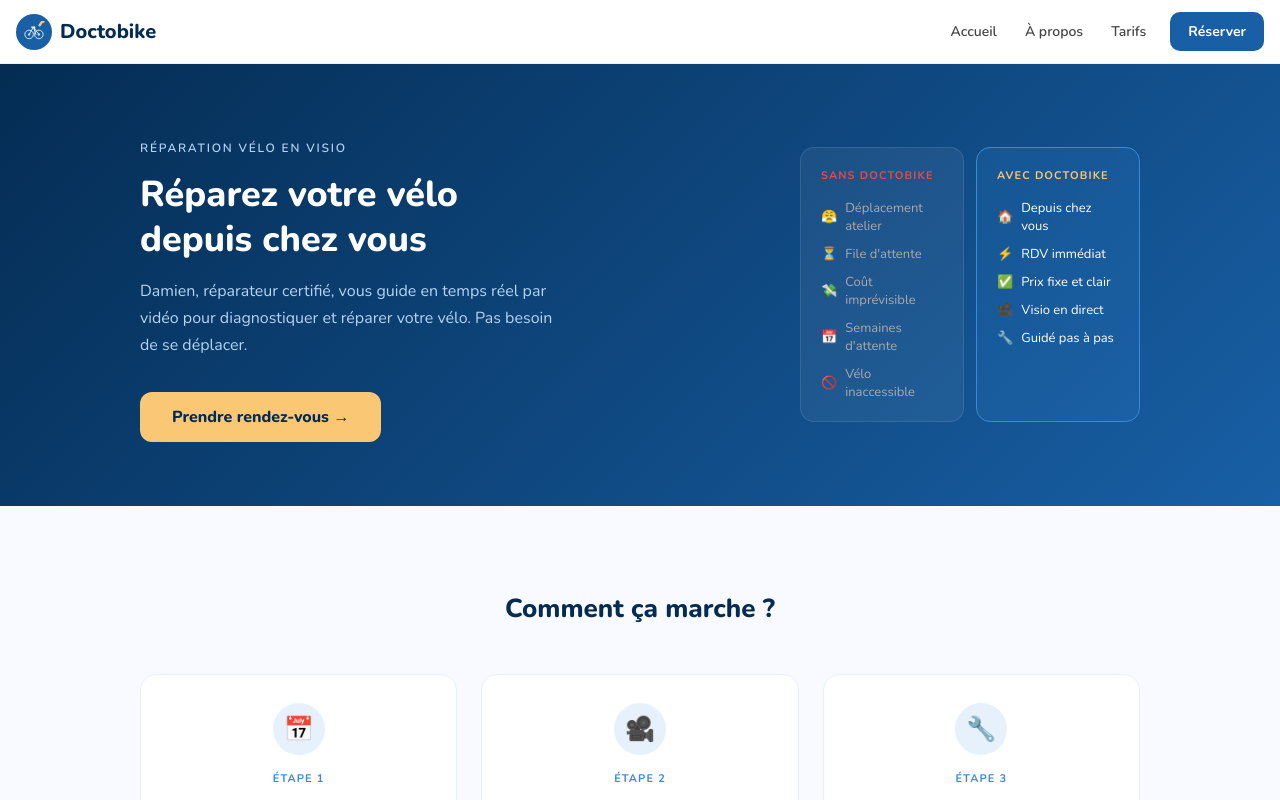
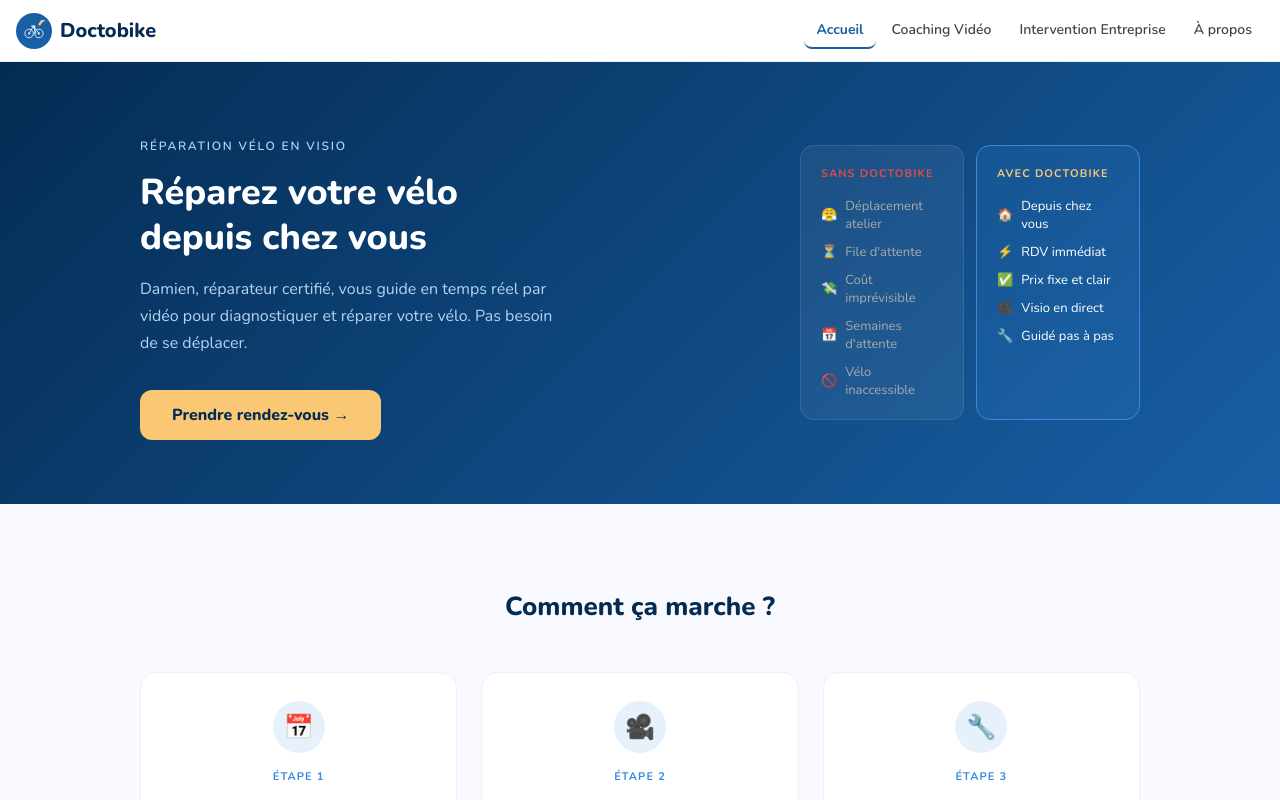
Before and after one commit to sarahlebeze-coder/doctobike2, a Next.js app: page / in a window 1280 px wide. Shown: the top 800 px of the page. Built offline with nearby package versions, Linux system fonts and the light colour scheme.

Commit message:
Update NavHeader.tsx

```diff
--- a/app/components/NavHeader.tsx
+++ b/app/components/NavHeader.tsx
@@ -2,11 +2,49 @@
 
 import { useState } from 'react'
 import Link from 'next/link'
+import { usePathname } from 'next/navigation'
 
 const font = "'Nunito', sans-serif"
 
 export default function NavHeader() {
   const [menuOpen, setMenuOpen] = useState(false)
+  const pathname = usePathname()
+
+  const navLink = (href: string, label: string) => {
+    const active = pathname === href || pathname.startsWith(href + '/')
+    return (
+      <Link href={href} style={{
+        fontSize: 14,
+        color: active ? '#185FA5' : '#444',
+        textDecoration: 'none',
+        padding: '8px 12px',
+        borderRadius: 8,
+        fontFamily: font,
+        fontWeight: active ? 700 : 600,
+        borderBottom: active ? '2px solid #185FA5' : '2px solid transparent',
+      }}>
+        {label}
+      </Link>
+    )
+  }
+
+  const mobileLink = (href: string, label: string) => {
+    const active = pathname === href || pathname.startsWith(href + '/')
+    return (
+      <Link href={href} onClick={() => setMenuOpen(false)} style={{
+        fontSize: 16,
+        color: active ? '#185FA5' : '#042C53',
+        textDecoration: 'none',
+        padding: '12px 16px',
+        borderRadius: 10,
+        fontFamily: font,
+        fontWeight: 700,
+        background: active ? '#E6F1FB' : 'transparent',
+      }}>
+        {label}
+      </Link>
+    )
+  }
 
   return (
     <>
@@ -43,18 +81,10 @@ export default function NavHeader() {
 
         {/* Desktop nav */}
         <nav className="desktop-nav" style={{ display: 'flex', alignItems: 'center', gap: 4 }}>
-          <Link href="/" style={{ fontSize: 14, color: '#444', textDecoration: 'none', padding: '8px 12px', borderRadius: 8, fontFamily: font, fontWeight: 600 }}>
-            Accueil
-          </Link>
-          <Link href="/about" style={{ fontSize: 14, color: '#444', textDecoration: 'none', padding: '8px 12px', borderRadius: 8, fontFamily: font, fontWeight: 600 }}>
-            À propos
-          </Link>
-          <Link href="/tarifs" style={{ fontSize: 14, color: '#444', textDecoration: 'none', padding: '8px 12px', borderRadius: 8, fontFamily: font, fontWeight: 600 }}>
-            Tarifs
-          </Link>
-          <Link href="/booking" style={{ background: '#185FA5', color: 'white', padding: '10px 18px', borderRadius: 10, textDecoration: 'none', fontSize: 14, fontWeight: 700, fontFamily: font, whiteSpace: 'nowrap', marginLeft: 8 }}>
-            Réserver
-          </Link>
+          {navLink('/', 'Accueil')}
+          {navLink('/coaching', 'Coaching Vidéo')}
+          {navLink('/entreprise', 'Intervention Entreprise')}
+          {navLink('/about', 'À propos')}
         </nav>
 
         {/* Hamburger mobile */}
@@ -79,23 +109,15 @@ export default function NavHeader() {
           display: 'flex', flexDirection: 'column', gap: 4,
           boxShadow: '0 4px 20px rgba(0,0,0,0.1)',
         }}>
-          <Link href="/" onClick={() => setMenuOpen(false)} style={{ fontSize: 16, color: '#042C53', textDecoration: 'none', padding: '12px 16px', borderRadius: 10, fontFamily: font, fontWeight: 700 }}>
-            Accueil
-          </Link>
-          <Link href="/about" onClick={() => setMenuOpen(false)} style={{ fontSize: 16, color: '#042C53', textDecoration: 'none', padding: '12px 16px', borderRadius: 10, fontFamily: font, fontWeight: 700 }}>
-            À propos
-          </Link>
-          <Link href="/tarifs" onClick={() => setMenuOpen(false)} style={{ fontSize: 16, color: '#042C53', textDecoration: 'none', padding: '12px 16px', borderRadius: 10, fontFamily: font, fontWeight: 700 }}>
-            Tarifs
-          </Link>
-          <Link href="/booking" onClick={() => setMenuOpen(false)} style={{ fontSize: 16, background: '#185FA5', color: 'white', textDecoration: 'none', padding: '12px 16px', borderRadius: 10, fontFamily: font, fontWeight: 700, textAlign: 'center', marginTop: 4 }}>
-            Réserver
-          </Link>
+          {mobileLink('/', 'Accueil')}
+          {mobileLink('/coaching', '🎥 Coaching Vidéo')}
+          {mobileLink('/entreprise', '🏢 Intervention Entreprise')}
+          {mobileLink('/about', 'À propos')}
         </div>
       )}
 
       <style>{`
-        @media (max-width: 600px) {
+        @media (max-width: 700px) {
           .desktop-nav { display: none !important; }
           .hamburger { display: flex !important; }
         }
```
